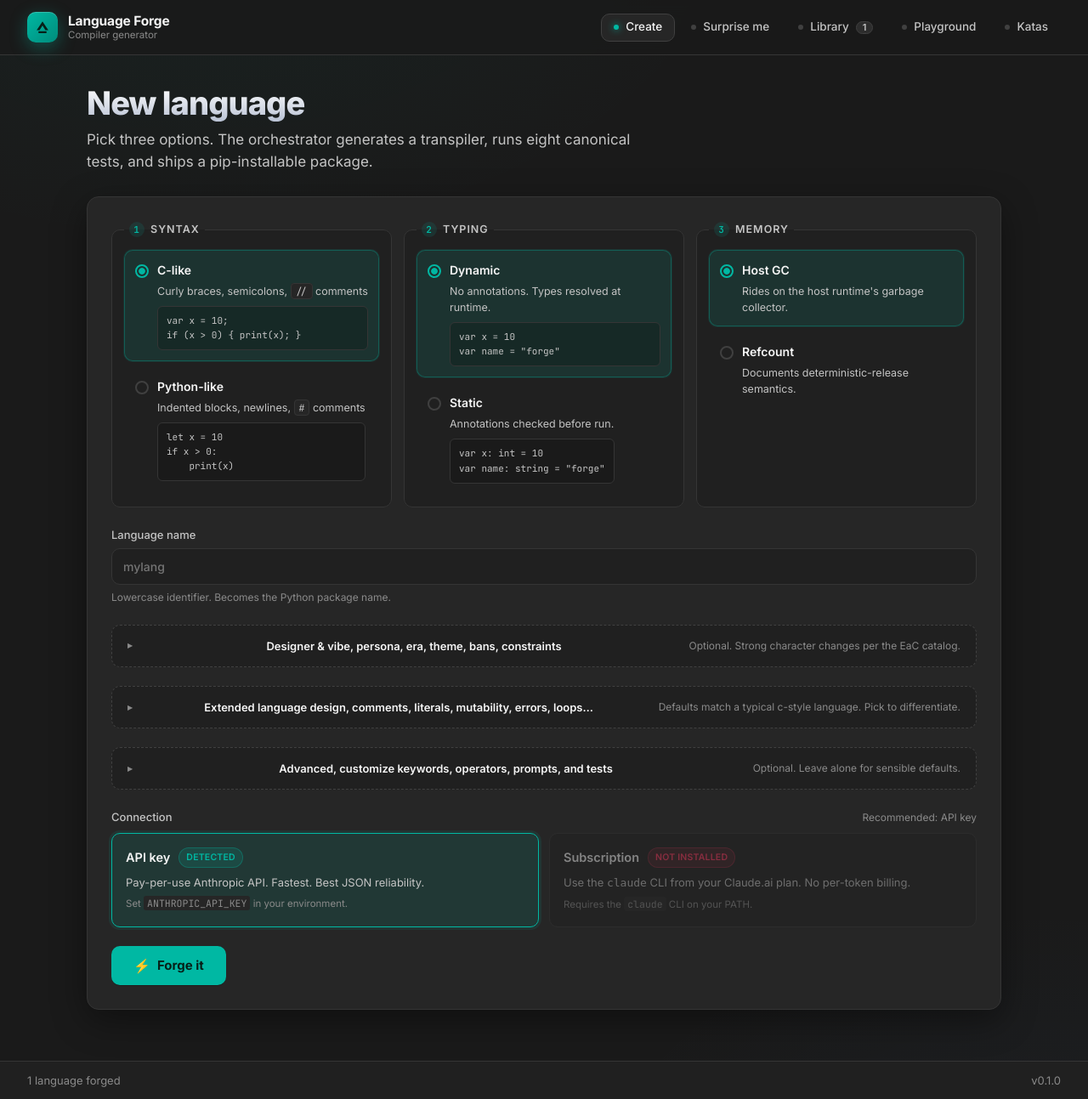
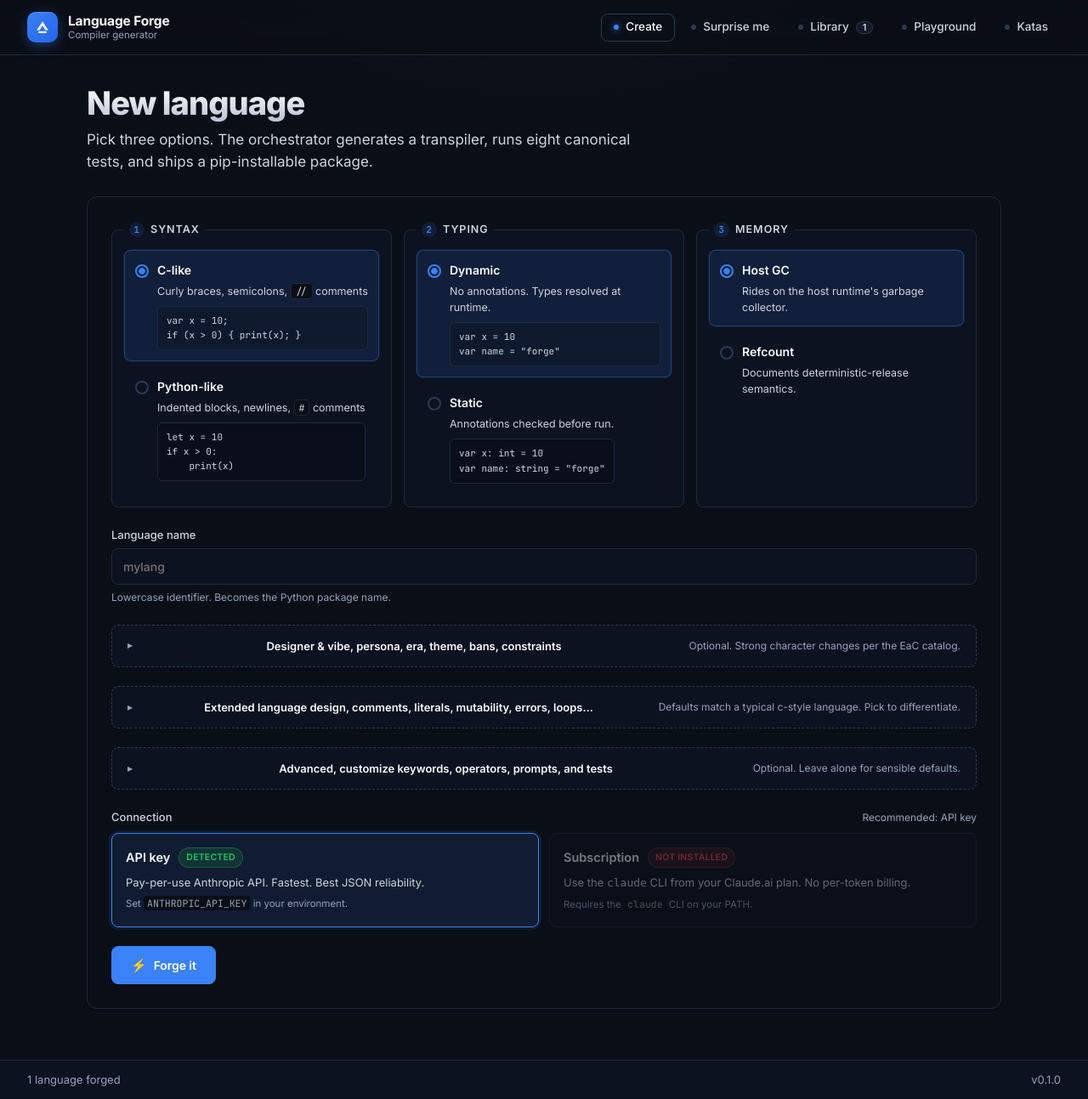
Before and after one commit to Joel-Wwalker/language-forge, a Flask app: page / in a window 1280 px wide. Shown: the whole page at 85% size. Run offline with Flask 3, Linux system fonts and the light colour scheme; some libraries are stand-ins or nearby versions.

Commit message:
ui: retheme to shadcn-style dark palette (pranav.info inspired)
Drop the LeetCode neutral-gray look in favour of shadcn/ui dark mode:
blue-tinted near-black surfaces, subtle blue-gray borders, royal-blue
accent. The reference site (pranav.info) uses the standard shadcn/ui
default dark theme — same one we now mirror.

Surface tokens (HSL → hex):
  --bg     #0a0e16   was #1a1a1a   (was neutral, now blue-tinted)
  --bg-2   #0d1220   was #202020
  --card   #0a0e16   matches bg; cards differentiated by 1px border
  --line   #1e293b   was #353535   (slate-800)
  --line-2 #2a3a55   was #404040
  --text   #f8fafc   was #f5f5f5   (slightly cooler)
  --muted  #94a3b8   was #8a8a8a   (slate-400)

Accent shifted from teal #00b8a3 → royal blue #3b82f6 (Tailwind blue-500,
shadcn ring colour). Difficulty signals updated to standard shadcn-friendly
green/amber/red so they stay distinct from the blue accent: easy=#22c55e,
medium=#f59e0b, hard=#ef4444.

Component changes:
  - Primary button: white-on-blue with subtle 3px ring on hover (shadcn
    "primary" pattern), no transform-on-hover. 13.5px font.
  - Body gradient: single subtle blue radial from the top, removed the
    stacked teal+blue gradients.
  - Topbar background: blue-tinted alpha to blend with the new bg.
  - Brand logo: blue gradient (was teal).
  - Library section header ("Problems"): now uppercase tracked
    (font-size 11px, letter-spacing 0.08em, muted colour) — matches
    pranav.info's "PROJECTS" / "NAVIGATION" / "CONTACT" labels.
  - All `rgba(0, 184, 163, ...)` (teal) refs converted: ones tied to
    .easy go to green-500, the rest go to blue-500.
  - All `rgba(255, 184, 0, ...)` (LeetCode amber) → amber-500
    `rgba(245, 158, 11, ...)`.
  - All `rgba(255, 55, 95, ...)` (LeetCode coral) → red-500
    `rgba(239, 68, 68, ...)`.
  - Radius bumped to 12px / 8px / 6px (was 14/10/6) for a slightly
    tighter shadcn feel.
  - Shadows toned down to 1px subtle (was 12px 40px).

Co-Authored-By: Claude Opus 4.7 <noreply@anthropic.com>

```diff
--- a/forge/gui/static/style.css
+++ b/forge/gui/static/style.css
@@ -1,49 +1,50 @@
 /* ----------------------------------------------------------------------
-   Language Forge — LeetCode-flavoured dark theme
-   Palette tuned to match LeetCode dark mode: teal primary (#00B8A3),
-   amber for medium, coral-red for hard, neutral grays for surfaces.
+   Language Forge — shadcn/ui dark palette (pranav.info style)
+   Cool blue-tinted near-black, subtle blue-gray borders, royal-blue
+   accent. Uppercase section labels, 8px radius, no heavy shadows.
    ---------------------------------------------------------------------- */
 :root {
-  /* Surfaces — neutral grays, no blue undertone (LeetCode-like) */
-  --bg: #1a1a1a;
-  --bg-2: #202020;
-  --card: #262626;
-  --card-2: #2d2d2d;
-  --line: #353535;
-  --line-2: #404040;
-  --text: #f5f5f5;
-  --text-2: #c4c4c4;
-  --muted: #8a8a8a;
-
-  /* Primary accent: LeetCode signature teal (was orange #ff7a45) */
-  --accent: #00b8a3;
-  --accent-2: #2dd4bd;
-  --accent-soft: rgba(0, 184, 163, 0.12);
-  --accent-glow: rgba(0, 184, 163, 0.35);
-
-  /* Difficulty colors — LeetCode's actual values */
-  --diff-easy: #00b8a3;
-  --diff-easy-soft: rgba(0, 184, 163, 0.15);
-  --diff-medium: #ffb800;
-  --diff-medium-soft: rgba(255, 184, 0, 0.15);
-  --diff-hard: #ff375f;
-  --diff-hard-soft: rgba(255, 55, 95, 0.15);
-
-  /* Status colors aligned to difficulty palette */
-  --good: #00b8a3;
-  --good-soft: rgba(0, 184, 163, 0.14);
-  --bad: #ff375f;
-  --bad-soft: rgba(255, 55, 95, 0.14);
-  --warn: #ffb800;
-  --warn-soft: rgba(255, 184, 0, 0.14);
-  --info: #5b9bff;
-  --info-soft: rgba(91, 155, 255, 0.14);
-
-  --radius: 14px;
-  --radius-sm: 10px;
+  /* Surfaces — blue-tinted near-black (shadcn dark mode default) */
+  --bg: #0a0e16;        /* hsl(222.2 84% 4.9%) — near-black w/ blue tint */
+  --bg-2: #0d1220;      /* slightly elevated */
+  --card: #0a0e16;      /* same as bg; cards differentiated by 1px border */
+  --card-2: #131a2a;    /* hover / nested card */
+  --line: #1e293b;      /* hsl(217.2 32.6% 17.5%) — primary border */
+  --line-2: #2a3a55;    /* hsl(215 25% 23%) — emphasized border */
+  --text: #f8fafc;      /* hsl(210 40% 98%) — primary fg */
+  --text-2: #cbd5e1;    /* hsl(213 27% 84%) — secondary fg */
+  --muted: #94a3b8;     /* hsl(215 20.2% 65.1%) — muted-foreground */
+
+  /* Primary accent: royal blue, the signature shadcn portfolio look */
+  --accent: #3b82f6;    /* hsl(217 91% 60%) */
+  --accent-2: #60a5fa;
+  --accent-soft: rgba(59, 130, 246, 0.12);
+  --accent-glow: rgba(59, 130, 246, 0.35);
+
+  /* Difficulty colors — kept distinct from the accent for visual signal */
+  --diff-easy: #22c55e;            /* green-500 */
+  --diff-easy-soft: rgba(34, 197, 94, 0.14);
+  --diff-medium: #f59e0b;           /* amber-500 */
+  --diff-medium-soft: rgba(245, 158, 11, 0.14);
+  --diff-hard: #ef4444;             /* red-500 */
+  --diff-hard-soft: rgba(239, 68, 68, 0.14);
+
+  /* Status colors */
+  --good: var(--diff-easy);
+  --good-soft: var(--diff-easy-soft);
+  --bad: var(--diff-hard);
+  --bad-soft: var(--diff-hard-soft);
+  --warn: var(--diff-medium);
+  --warn-soft: var(--diff-medium-soft);
+  --info: var(--accent);
+  --info-soft: var(--accent-soft);
+
+  /* Geometry: 8px radius like shadcn defaults; subtle shadows */
+  --radius: 12px;
+  --radius-sm: 8px;
   --radius-xs: 6px;
-  --shadow: 0 12px 40px rgba(0, 0, 0, 0.4);
-  --shadow-glow: 0 6px 24px var(--accent-glow);
+  --shadow: 0 1px 2px rgba(0, 0, 0, 0.3);
+  --shadow-glow: 0 0 0 3px var(--accent-soft);
   --mono: 'JetBrains Mono', ui-monospace, SFMono-Regular, Menlo, monospace;
   --easing: cubic-bezier(0.4, 0, 0.2, 1);
 }
@@ -63,14 +64,13 @@ html, body {
 
 body {
   background:
-    radial-gradient(1100px 700px at 18% -10%, rgba(0, 184, 163, 0.06), transparent 60%),
-    radial-gradient(900px 600px at 95% 110%, rgba(91, 155, 255, 0.04), transparent 60%),
+    radial-gradient(900px 600px at 50% -200px, rgba(59, 130, 246, 0.06), transparent 60%),
     var(--bg);
   display: flex;
   flex-direction: column;
 }
 
-::selection { background: var(--accent); color: #062018; }
+::selection { background: var(--accent); color: #fff; }
 
 /* ---------- topbar ---------- */
 .topbar {
@@ -79,8 +79,8 @@ body {
   justify-content: space-between;
   padding: 14px 32px;
   border-bottom: 1px solid var(--line);
-  background: rgba(26, 26, 26, 0.85);
-  backdrop-filter: blur(10px);
+  background: rgba(10, 14, 22, 0.8);
+  backdrop-filter: blur(12px);
   -webkit-backdrop-filter: blur(10px);
   position: sticky;
   top: 0;
@@ -98,9 +98,9 @@ body {
   justify-content: center;
   width: 36px; height: 36px;
   border-radius: 10px;
-  background: linear-gradient(135deg, var(--accent), #008c7c);
-  color: #062018;
-  box-shadow: 0 6px 20px var(--accent-glow), inset 0 1px 0 rgba(255, 255, 255, 0.2);
+  background: linear-gradient(135deg, var(--accent), #2563eb);
+  color: #fff;
+  box-shadow: 0 4px 16px var(--accent-glow), inset 0 1px 0 rgba(255, 255, 255, 0.15);
 }
 .brand-stack { display: flex; flex-direction: column; line-height: 1.1; }
 .brand-name { font-weight: 700; font-size: 15.5px; letter-spacing: -0.01em; }
@@ -416,15 +416,15 @@ main {
   background: var(--card-2);
   white-space: nowrap;
 }
-.status-pill.ready { background: var(--good-soft); color: var(--good); border-color: rgba(0, 184, 163, 0.3); }
-.status-pill.missing { background: var(--bad-soft); color: var(--bad); border-color: rgba(255, 55, 95, 0.3); }
+.status-pill.ready { background: var(--good-soft); color: var(--good); border-color: rgba(34, 197, 94, 0.3); }
+.status-pill.missing { background: var(--bad-soft); color: var(--bad); border-color: rgba(239, 68, 68, 0.3); }
 .status-pill.checking { background: var(--info-soft); color: var(--info); border-color: rgba(91, 155, 255, 0.3); }
-.status-pill.warn { background: var(--warn-soft); color: var(--warn); border-color: rgba(255, 184, 0, 0.3); }
+.status-pill.warn { background: var(--warn-soft); color: var(--warn); border-color: rgba(245, 158, 11, 0.3); }
 
 /* LeetCode-style difficulty pills */
-.status-pill.easy   { background: var(--diff-easy-soft);   color: var(--diff-easy);   border-color: rgba(0, 184, 163, 0.3); }
-.status-pill.medium { background: var(--diff-medium-soft); color: var(--diff-medium); border-color: rgba(255, 184, 0, 0.3); }
-.status-pill.hard   { background: var(--diff-hard-soft);   color: var(--diff-hard);   border-color: rgba(255, 55, 95, 0.3); }
+.status-pill.easy   { background: var(--diff-easy-soft);   color: var(--diff-easy);   border-color: rgba(34, 197, 94, 0.3); }
+.status-pill.medium { background: var(--diff-medium-soft); color: var(--diff-medium); border-color: rgba(245, 158, 11, 0.3); }
+.status-pill.hard   { background: var(--diff-hard-soft);   color: var(--diff-hard);   border-color: rgba(239, 68, 68, 0.3); }
 
 #provider-hint { color: var(--muted); font-size: 12px; }
 
@@ -436,24 +436,31 @@ button {
   border: none;
   transition: all 0.15s var(--easing);
 }
-/* LeetCode-style Submit/primary: solid teal, flat, subtle hover lift */
+/* shadcn-style primary: white text on royal-blue, flat, subtle ring on hover */
 .primary {
   background: var(--accent);
-  color: #062018;
-  padding: 10px 20px;
+  color: #fff;
+  padding: 10px 18px;
   border-radius: var(--radius-sm);
-  font-size: 14px;
-  font-weight: 600;
+  font-size: 13.5px;
+  font-weight: 500;
+  letter-spacing: -0.005em;
   display: inline-flex;
   align-items: center;
   gap: 8px;
-  box-shadow: 0 1px 0 rgba(0, 0, 0, 0.2);
-}
-.primary:hover { background: var(--accent-2); box-shadow: 0 4px 14px var(--accent-glow); transform: translateY(-1px); }
-.primary:active { transform: translateY(0); filter: brightness(0.95); }
-.primary:disabled { opacity: 0.5; cursor: not-allowed; transform: none; box-shadow: none; }
-.primary.big { padding: 13px 26px; font-size: 15px; font-weight: 700; }
-.primary .bolt { font-size: 16px; }
+  border: 1px solid var(--accent);
+  box-shadow: 0 1px 2px rgba(0, 0, 0, 0.3);
+  transition: background 0.12s var(--easing), box-shadow 0.12s var(--easing);
+}
+.primary:hover {
+  background: #2563eb;
+  border-color: #2563eb;
+  box-shadow: 0 0 0 3px var(--accent-soft);
+}
+.primary:active { background: #1d4ed8; }
+.primary:disabled { opacity: 0.5; cursor: not-allowed; box-shadow: none; }
+.primary.big { padding: 12px 22px; font-size: 14px; font-weight: 600; }
+.primary .bolt { font-size: 15px; }
 .primary .play-icon { font-size: 11px; }
 
 .secondary {
```
Also changed, not shown: other parts of forge/gui/static/style.css (+19 -17 lines).
